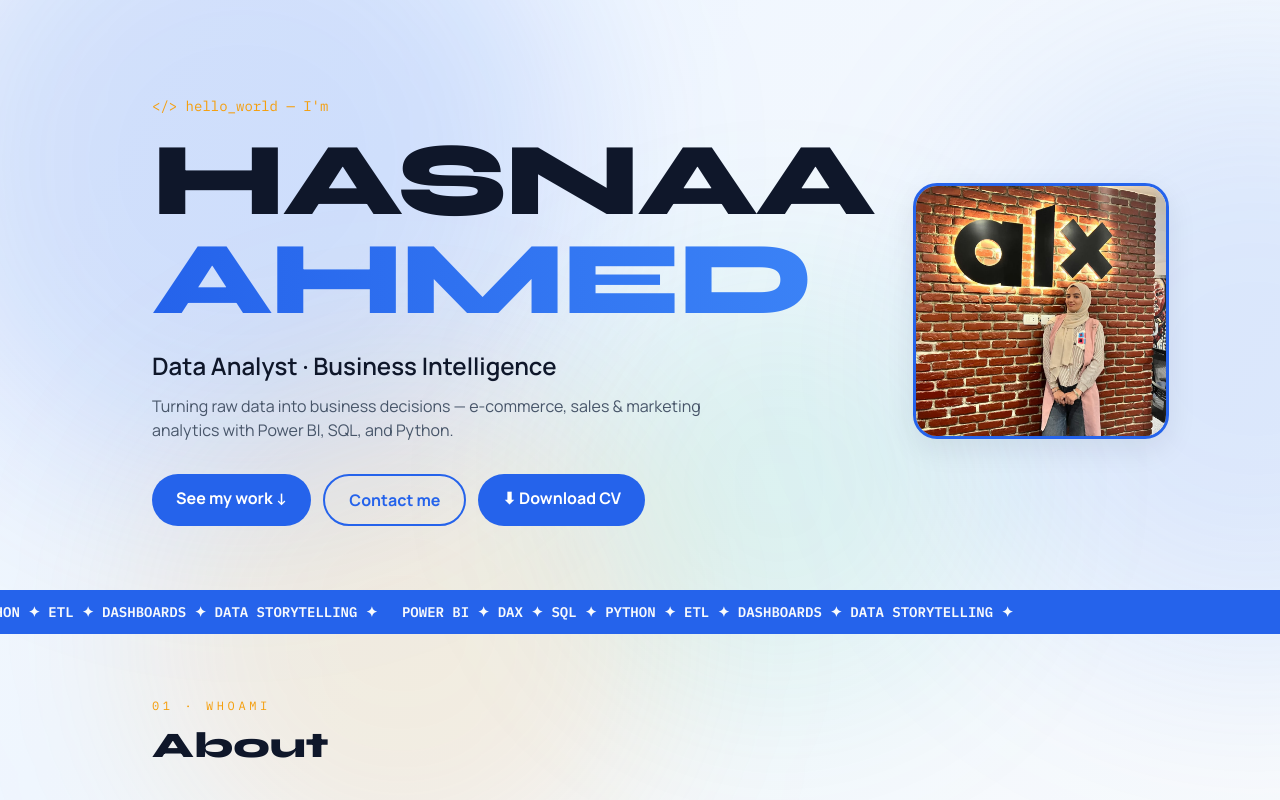
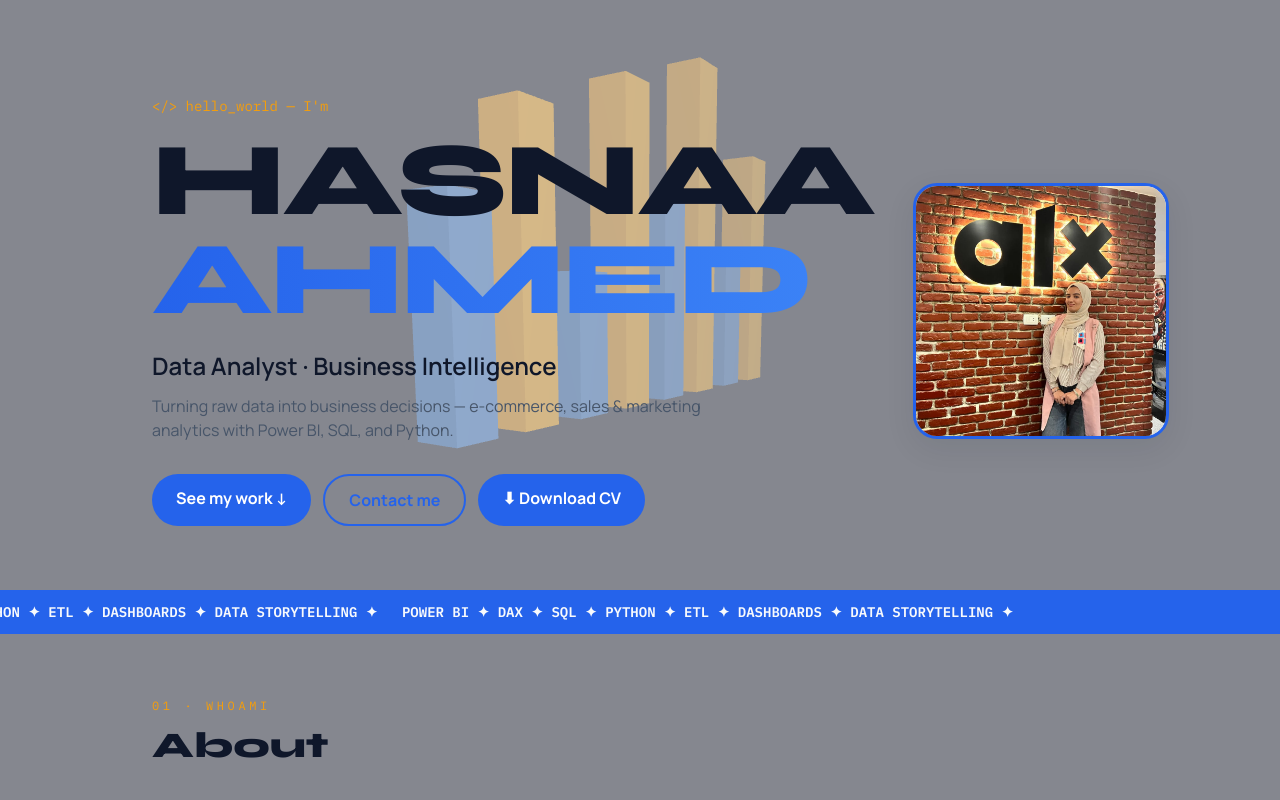
Before and after one commit to evehasnaa/hasnaa_portfolio, a React (Vite) app: page / in a window 1280 px wide. Shown: the top 800 px of the page. Built offline with nearby package versions, Linux system fonts and the light colour scheme.

Commit message:
Make 3D background visible: remove opaque gradient layer and root background

```diff
--- a/src/App.jsx
+++ b/src/App.jsx
@@ -279,7 +279,7 @@ export default function Portfolio() {
   const [entered, setEntered] = useState(false);
 
   return (
-    <div style={{ background: "#F8FAFC", fontFamily: "'Manrope',sans-serif" }} className="min-h-screen">
+    <div style={{ background: "transparent", fontFamily: "'Manrope',sans-serif" }} className="min-h-screen">
       <style>{`
         @import url('https://fonts.googleapis.com/css2?family=Syne:wght@700;800&family=Manrope:wght@400;600;700&family=IBM+Plex+Mono:wght@400;600&display=swap');
         html { scroll-behavior: smooth; }
@@ -311,17 +311,6 @@ export default function Portfolio() {
         .btn-primary:hover { background: #3B82F6; }
         .btn-outline { border: 2px solid #2563EB; color: #2563EB; }
         .btn-outline:hover { background: #2563EB; color: #FFFFFF; }
-        .bg-anim { position: fixed; inset: 0; z-index: 0; overflow: hidden; pointer-events: none;
-          background: linear-gradient(120deg,#F8FAFC 0%,#EFF6FF 25%,#F8FAFC 50%,#FEF9EC 75%,#F8FAFC 100%);
-          background-size: 300% 300%; animation: bgShift 26s ease-in-out infinite alternate; }
-        @keyframes bgShift { from { background-position: 0% 50%; } to { background-position: 100% 50%; } }
-        .blob { position: absolute; border-radius: 9999px; filter: blur(90px); will-change: transform;
-          animation: drift 20s ease-in-out infinite alternate; }
-        @keyframes drift {
-          0%   { transform: translate(0,0) scale(1); }
-          50%  { transform: translate(90px,-70px) scale(1.12); }
-          100% { transform: translate(-70px,60px) scale(.95); }
-        }
         @media (prefers-reduced-motion: reduce) { *,*::before,*::after { animation: none !important; transition: none !important; } .reveal { opacity: 1; transform: none; } }
       `}</style>
 
@@ -329,14 +318,6 @@ export default function Portfolio() {
 
       {/* ── 3D ANIMATED BACKGROUND ── */}
       <AnimatedBackground />
-
-      {/* ── ANIMATED BACKGROUND ── */}
-      <div className="bg-anim" aria-hidden="true">
-        <div className="blob" style={{ width: "48vw", height: "48vw", top: "-12%", left: "-10%", background: "rgba(37,99,235,.16)", animationDuration: "22s" }} />
-        <div className="blob" style={{ width: "42vw", height: "42vw", top: "20%", right: "-12%", background: "rgba(59,130,246,.14)", animationDuration: "26s", animationDelay: "-6s" }} />
-        <div className="blob" style={{ width: "40vw", height: "40vw", bottom: "-10%", left: "12%", background: "rgba(245,158,11,.12)", animationDuration: "24s", animationDelay: "-12s" }} />
-        <div className="blob" style={{ width: "34vw", height: "34vw", bottom: "18%", right: "18%", background: "rgba(16,185,129,.10)", animationDuration: "28s", animationDelay: "-18s" }} />
-      </div>
 
       <div className="relative z-10">
 
```
